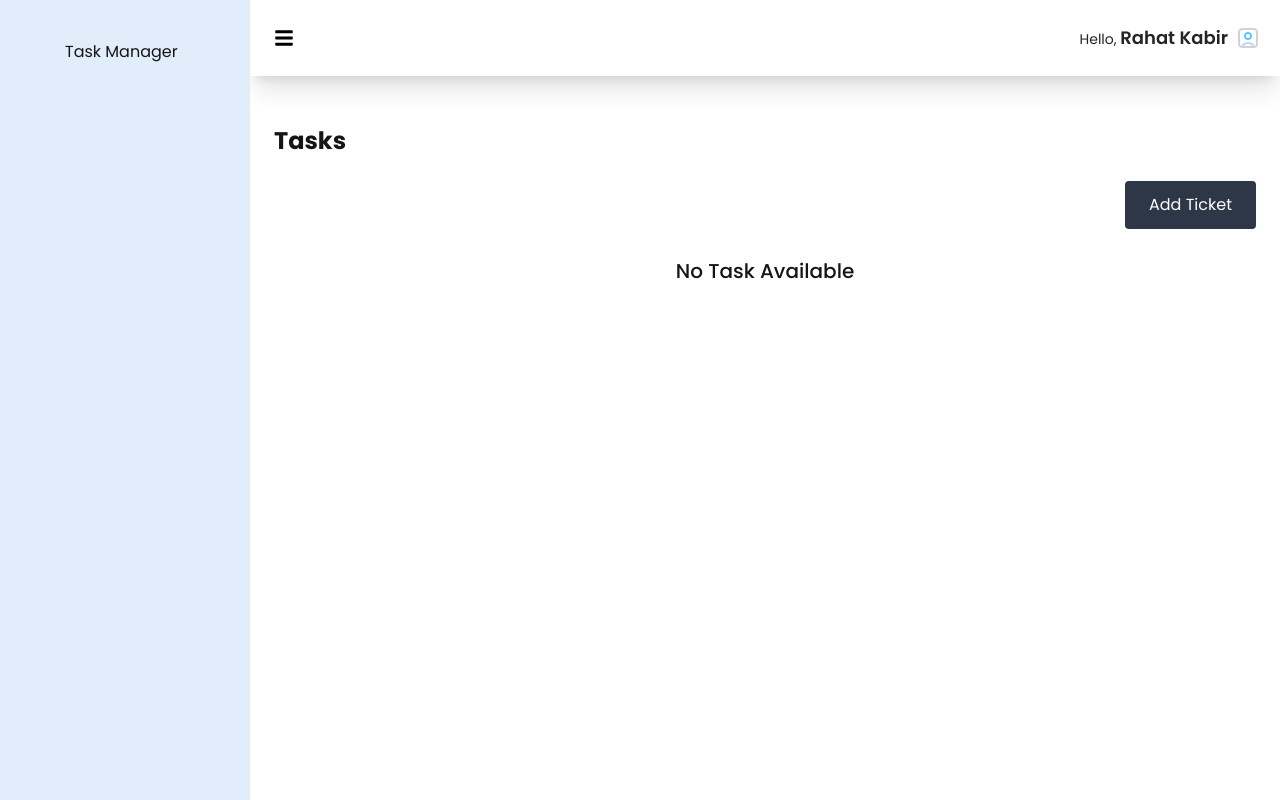
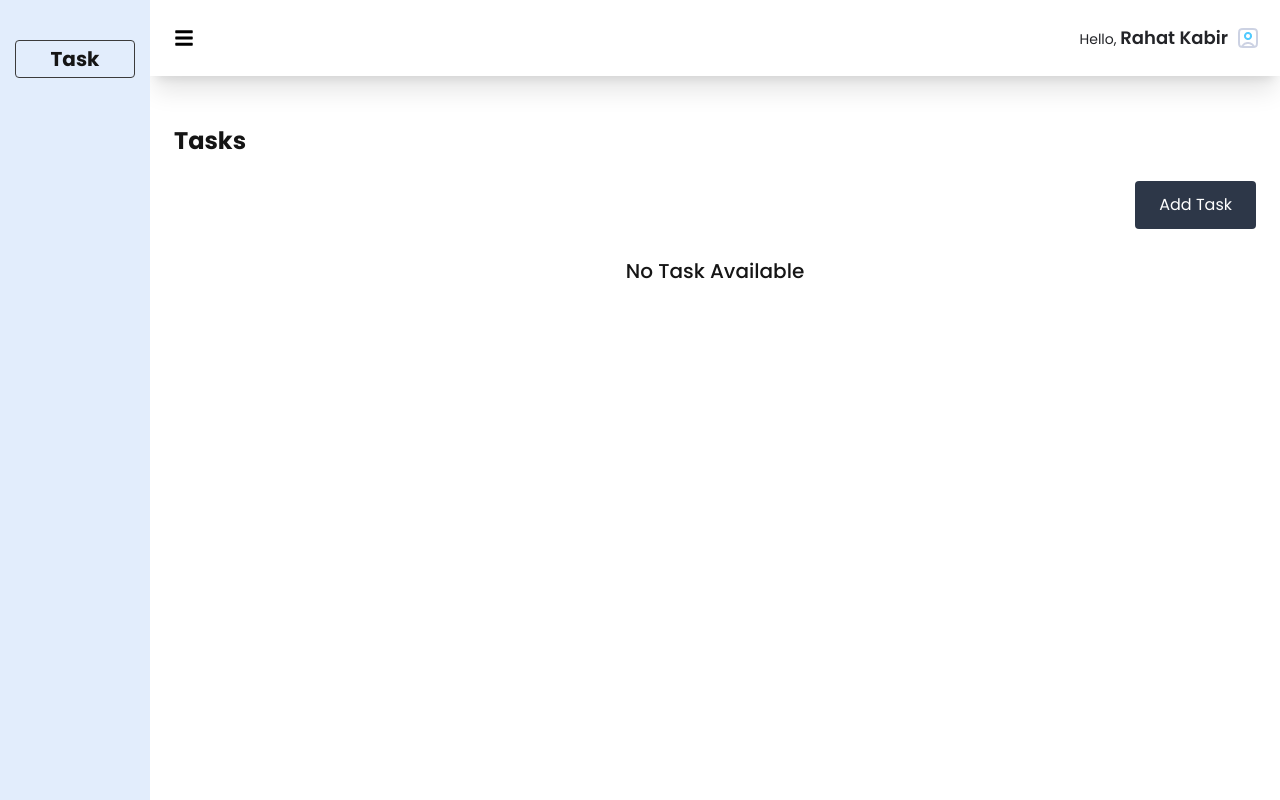
Before and after one commit to rahatkabir007/ts-todo-app, a Next.js app: page / in a window 1280 px wide. Built offline with nearby package versions, Linux system fonts and the light colour scheme.

Commit message:
done sidebae

```diff
--- a/src/components/HomePage/HomePage.tsx
+++ b/src/components/HomePage/HomePage.tsx
@@ -56,7 +56,7 @@ const HomePage: React.FC = () => {
                                     onClick={handleAddTask}
                                     className='outline-none border-none px-6 py-3 bg-pscdarkblue text-white rounded'
                                 >
-                                    Add Ticket
+                                    Add Task
                                 </button>
                             </div>
                             <Table isEditModalOpen={isEditModalOpen} setIsEditModalOpen={setIsEditModalOpen} isDeleteModalOpen={isDeleteModalOpen} setIsDeleteModalOpen={setIsDeleteModalOpen} handleEdit={handleEdit} handleDelete={handleDelete} selectedData={selectedTask} />
@@ -67,7 +67,6 @@ const HomePage: React.FC = () => {
                         </Modal>}
                     </div>
                 </div>
-                {/* <RightContent /> */}
             </div>
         </div>
 
--- a/src/components/HomePage/Sidebar/Sidebar.tsx
+++ b/src/components/HomePage/Sidebar/Sidebar.tsx
@@ -8,13 +8,13 @@ const Sidebar: React.FC = () => {
 
     return (
         <div
-            className={`${open ? "w-[250px]" : "w-[65px] "
+            className={`${open ? "w-[150px]" : "w-[65px] "
                 } ${responsiveOpen ? "left-0" : "left-[-300px]"
                 } h-screen fixed z-50 lg:left-0 lg:relative bg-psclightskyblue duration-500 py-10`}
         >
             <div className="flex gap-x-4 items-center">
-                <span className={`w-[50px] mx-auto cursor-pointer duration-500  ${open && "rotate-[360deg] w-[80%] px-10"
-                    }`}>Task Manager</span>
+                <span className={`w-[50px] flex justify-center mx-auto font-bold border px-2 py-1 border-psclightblack rounded cursor-pointer duration-500  ${open && "rotate-[360deg] w-[80%] px-10  text-xl"
+                    }`}>Task</span>
             </div>
         </div>
     );
--- a/src/components/HomePage/Task/DeleteTask.tsx
+++ b/src/components/HomePage/Task/DeleteTask.tsx
@@ -1,3 +1,4 @@
+"use client"
 import { Task } from '@/interfaces/task';
 import { deleteTask } from '@/redux/features/task/taskSlice';
 import { ToastMessage } from '@/utils/ToastMessage';
@@ -27,7 +28,7 @@ const DeleteTask: React.FC<DeleteTaskFormProps> = ({ setIsModalOpen, data }) =>
         <div>
             <div className="flex flex-col gap-y-10 items-center justify-center">
                 <div>
-                    <p className='text-xl'> Are You Sure You Want To Delete This Ticket Type?</p>
+                    <p className='text-xl'> Are You Sure You Want To Delete This Task?</p>
                 </div>
                 <div className='flex justify-center gap-8'>
                     <div
--- a/src/components/HomePage/Task/TaskForm.tsx
+++ b/src/components/HomePage/Task/TaskForm.tsx
@@ -6,6 +6,7 @@ import React from "react";
 import { useForm } from "react-hook-form";
 import { useDispatch } from "react-redux";
 import { v4 as uuidv4 } from "uuid";
+import { ToastMessage } from '@/utils/ToastMessage';
 
 interface TaskFormProps {
     setIsModalOpen: (value: boolean) => void,
@@ -25,8 +26,10 @@ const TaskForm: React.FC<TaskFormProps> = ({ setIsModalOpen, defaultValues }) =>
     const onSubmit = (data: Task) => {
         if (defaultValues) {
             dispatch(editTask({ ...data, id: defaultValues.id }));
+            ToastMessage.notifySuccess("Task Updated Successfully");
         } else {
             dispatch(addTask({ ...data, id: uuidv4(), createdAt: new Date().toISOString() }));
+            ToastMessage.notifySuccess("Task Added Successfully");
         }
         reset();
         setIsModalOpen(false);
--- a/src/redux/store.ts
+++ b/src/redux/store.ts
@@ -16,12 +16,12 @@ export const store = configureStore({
         tasks: persistedReducer,
         otherStateSlice: otherStateSlice.reducer,
     },
-    // middleware: (getDefaultMiddleware) =>
-    //     getDefaultMiddleware({
-    //         serializableCheck: {
-    //             ignoredActions: ["persist/PERSIST", "persist/REGISTER"],
-    //         },
-    //     }),
+    middleware: (getDefaultMiddleware) =>
+        getDefaultMiddleware({
+            serializableCheck: {
+                ignoredActions: ["persist/PERSIST", "persist/REGISTER"],
+            },
+        }),
 });
 
 export const persistor = persistStore(store);
```
